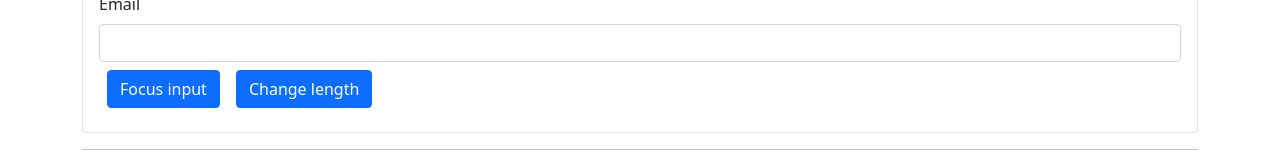
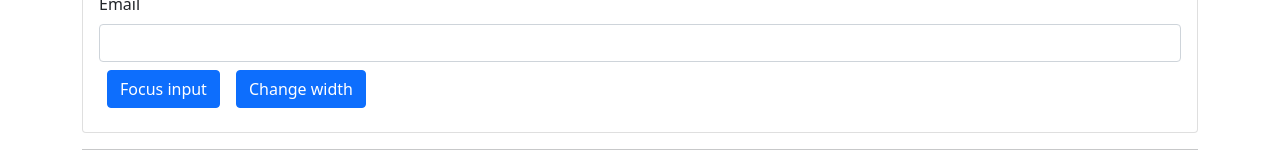
Before and after one commit to narek-7/Hooks, a React (Create React App) app: page /useRef in a window 1280 px wide. Shown: the part 720-880 px from the top of the page. Built offline with nearby package versions, Linux system fonts and the light colour scheme.

Commit message:
small fixed

```diff
--- a/src/app/components/examples/useRef/programmableActions.jsx
+++ b/src/app/components/examples/useRef/programmableActions.jsx
@@ -30,7 +30,7 @@ const ProgrammableActionsExample = () => {
                 Focus input
             </button>
             <button className="btn btn-primary m-2" onClick={handleClickWidth}>
-                Change length
+                Change width
             </button>
         </CardWrapper>
     );
```
